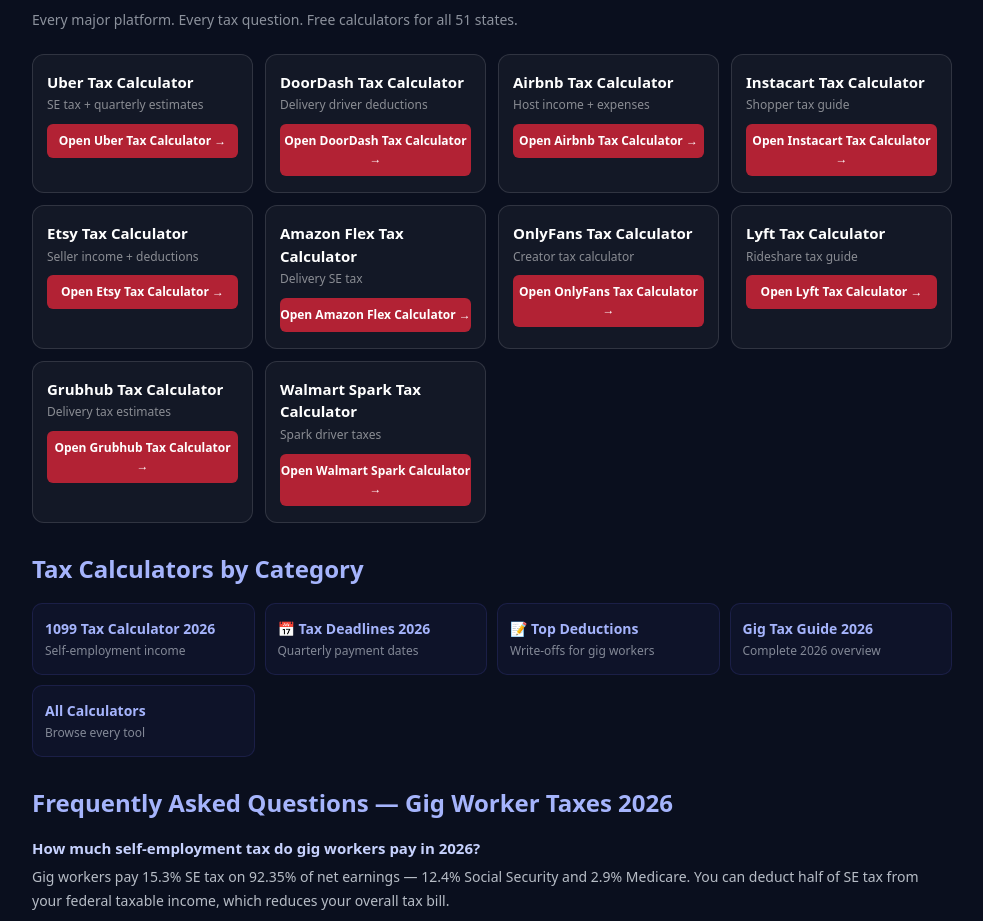
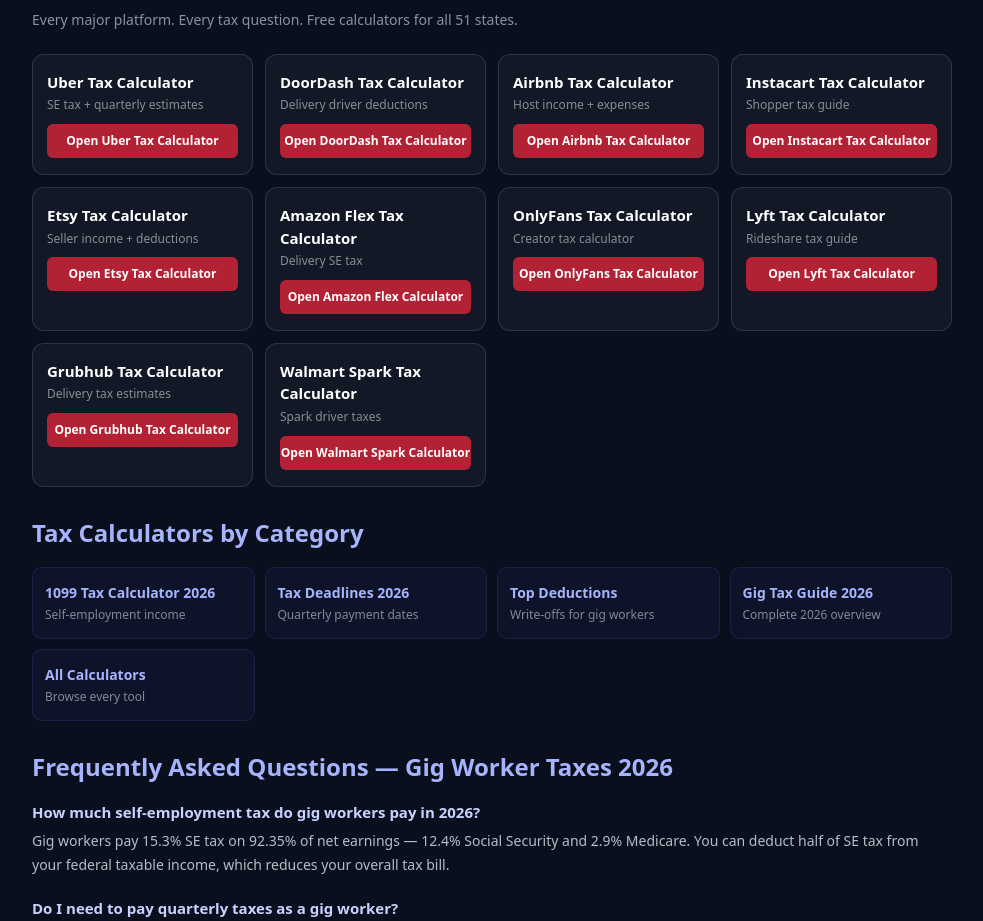
Before and after one commit to devqrcraft-ui/gigwisetax, a Next.js app: page / in a window 1280 px wide. Shown: the part 6154-7075 px from the top of the page, without its empty margins (148-1131 px from the left). Built offline with nearby package versions, Linux system fonts and the light colour scheme.

Commit message:
remove remaining emoji from page.tsx category block

```diff
--- a/app/page.tsx
+++ b/app/page.tsx
@@ -41,7 +41,7 @@ export default function Page() {
               <a key={p.href} href={p.href} className="hub-card" style={{display:'block',padding:'16px 14px',borderRadius:'12px',color:'#e2e8f0',textDecoration:'none'}}>
                 <div style={{fontSize:'15px',fontWeight:800,color:'#fff',marginBottom:'4px'}}>{p.label} Tax Calculator</div>
                 <div style={{fontSize:'12px',color:'rgba(255,255,255,0.5)',lineHeight:1.4,marginBottom:'10px'}}>{p.desc}</div>
-                <div style={{background:'#B22234',color:'#fff',fontSize:'12px',fontWeight:700,padding:'8px 0',borderRadius:'6px',textAlign:'center'}}>{p.cta} →</div>
+                <div style={{background:'#B22234',color:'#fff',fontSize:'12px',fontWeight:700,padding:'8px 0',borderRadius:'6px',textAlign:'center'}}>{p.cta} </div>
               </a>
             ))}
 
@@ -53,8 +53,8 @@ export default function Page() {
           <div style={{display:'grid',gridTemplateColumns:'repeat(auto-fill,minmax(220px,1fr))',gap:'10px'}}>
             {[
               ['/1099-tax-calculator-2026','1099 Tax Calculator 2026','Self-employment income'],
-              ['/deadlines','\uD83D\uDCC5 Tax Deadlines 2026','Quarterly payment dates'],
-              ['/deductions','\uD83D\uDCDD Top Deductions','Write-offs for gig workers'],
+              ['/deadlines','Tax Deadlines 2026','Quarterly payment dates'],
+              ['/deductions','Top Deductions','Write-offs for gig workers'],
               ['/gig-worker-taxes-2026','Gig Tax Guide 2026','Complete 2026 overview'],
               ['/calculators','All Calculators','Browse every tool'],
             ].map(([href, label, desc]) => (
```
